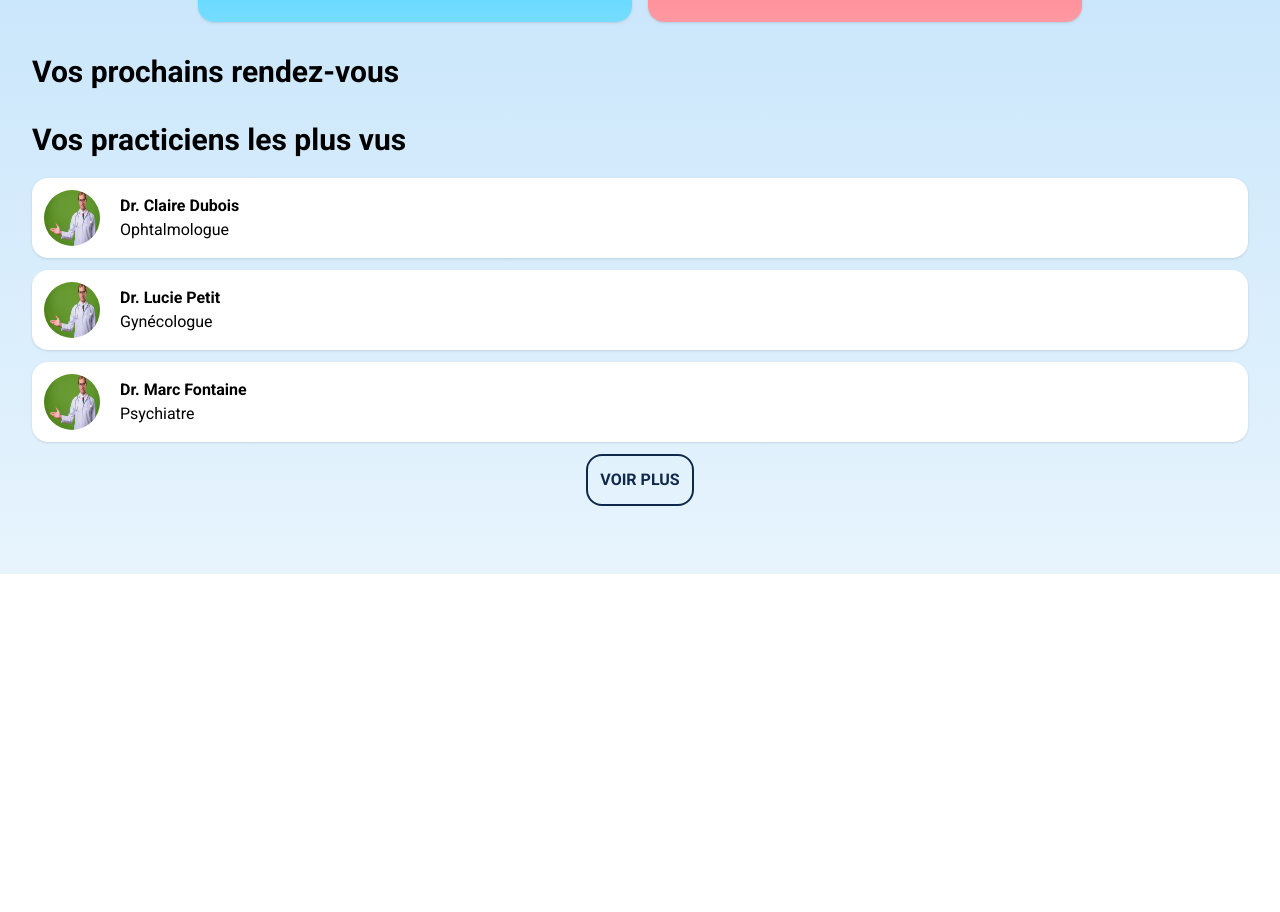
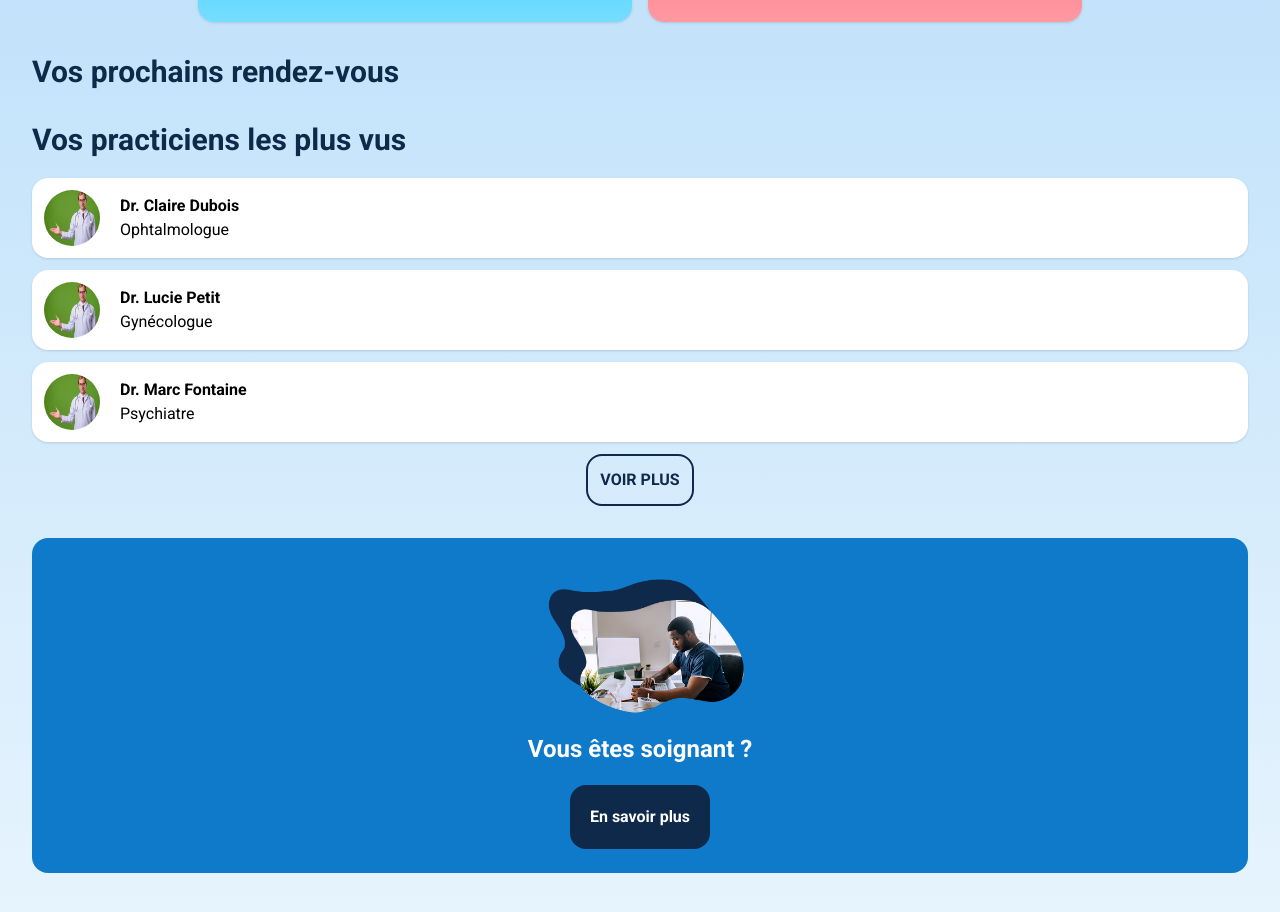
Before and after one commit to Goutte-de-mer/doctolib-hackathon, a Next.js app: page / in a window 1280 px wide. Shown: the part 880-1792 px from the top of the page. Before the commit the page ends 1454 px from the top, so only its background shows below. Built offline with nearby package versions, Linux system fonts and the light colour scheme.

Commit message:
add blue dark

```diff
--- a/src/app/page.tsx
+++ b/src/app/page.tsx
@@ -1,3 +1,4 @@
+import CaregiverCard from "@/components/CaregiverCard";
 import DoctorCard from "@/components/DoctorCard";
 import SearchBar from "@/components/SearchBar";
 import doctorsData from "@/data/doctors.json"
@@ -97,7 +98,7 @@ export default function Home() {
           <DoctorCard key={index} name={doc.name} image={doc.image } speciality={doc.speciality}   />
           ))}
 
-                   <a href="#" className="blue-button" > VOIR PLUS </a>
+                   <a href="#" className="empty-button" > VOIR PLUS </a>
 
 
          </div>
@@ -111,8 +112,19 @@ export default function Home() {
 
 
 
+
+
+
+
+
+
+
+
     </div>
 
+
+
+    <CaregiverCard/>
 
     </main>
   );
--- /dev/null
+++ b/src/components/CaregiverCard.tsx
@@ -0,0 +1,26 @@
+export default function CaregiverCard () {
+    return (
+
+
+        <div className=" p-6 w-full flex flex-col items-center justify-center gap-5 bg-brand rounded-2xl">
+
+
+        <img  className=" w-52 " src="/images/caregiver.png"/>
+
+
+        <h1 className=" text-2xl text-white font-bold" >Vous êtes soignant ?</h1>
+
+
+
+        <a href="#" className="blue-button">En savoir plus</a>
+
+
+
+
+
+
+
+
+
+        </div>)
+}
--- a/src/style/globals.css
+++ b/src/style/globals.css
@@ -27,7 +27,7 @@ body {
 
 
 .big-title{
-@apply text-3xl font-bold text-black ;
+@apply text-3xl font-bold text-blue-dark ;
 }
 
 
@@ -41,19 +41,12 @@ body {
 
 }
 
-.blue-button {
+.empty-button {
   @apply p-3 rounded-2xl text-blue-dark border-blue-dark   font-bold  border-2   ;
 
+}
 
 
-
-
-
-
-
-
-
-
-
-
+.blue-button {
+  @apply p-5 bg-blue-dark text-white font-bold rounded-2xl
 }
```
Also changed, not shown: public/images/caregiver.png (added).
